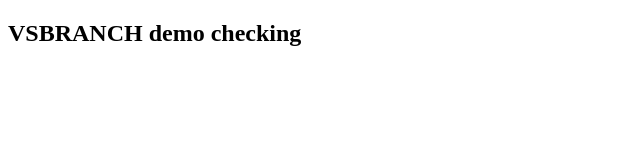
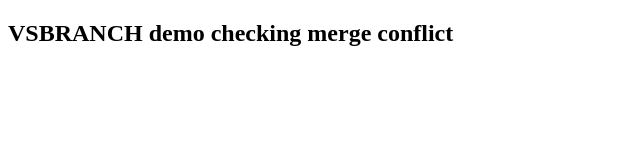
Before and after one commit to HarshanAruchami/GIT-VS, a plain HTML site: page master.html in a window 1280 px wide. Shown: the whole page, without its empty margins (0-640 px from the left). Drawn offline with Linux system fonts and the light colour scheme.

Commit message:
4th commit

```diff
--- a/master.html
+++ b/master.html
@@ -7,7 +7,7 @@
     <title>Document</title>
 </head>
 <body>
-    <h2>VSBRANCH demo checking</h2>
+    <h2>VSBRANCH demo checking merge conflict</h2>
 
 </body>
 </html>
```
